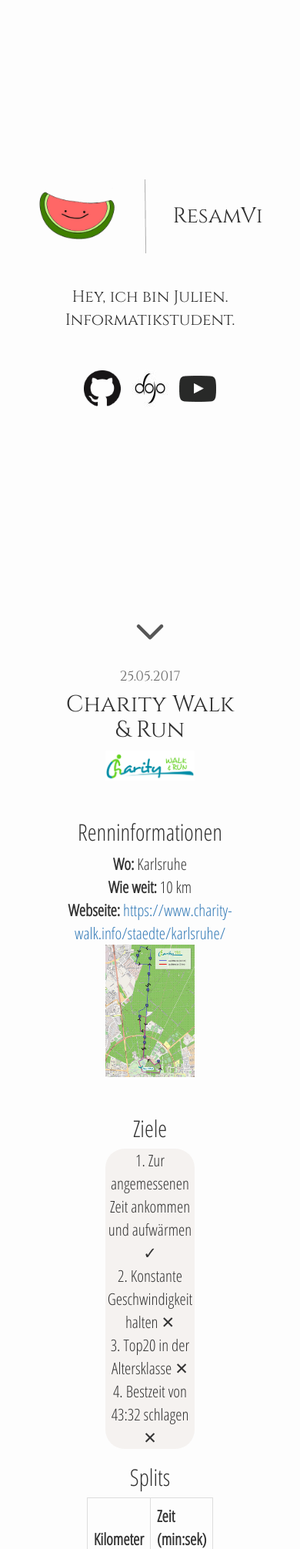
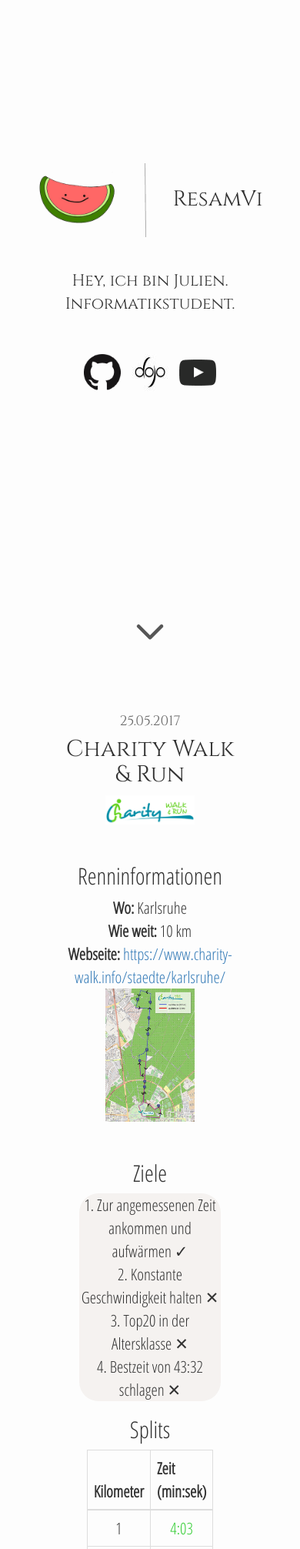
Before and after one commit to ResamVi/resamvi.de-old, a PHP site: page / in a window 390 px wide. Shown: the top 2012 px of the page at 77% size. Run offline with PHP 8.4, Linux system fonts and the light colour scheme; some libraries are stand-ins or nearby versions.

Commit message:
Tweak endless scrolling, make it mobile friendlier

```diff
--- a/css/style.css
+++ b/css/style.css
@@ -8,7 +8,7 @@
     background-color: #f5f2f0;
     border-radius: 25px;
 
-    width:50%;
+    width:80%;
     margin-left:auto;
     margin-right:auto;
 
@@ -121,8 +121,8 @@
 
 /* To align startpage vertically */
 #vertical-alignment {
-    min-height: 100%;
-    min-height: 100vh;
+    min-height: 95%;
+    min-height: 95vh;
     display: flex;
     align-items: center;
 }
@@ -137,7 +137,7 @@
 
 /* Holds the actual content, for horizontal alignment */
 #horizontal-alignment {
-    width:100vw;
+    width:95vw;
     height:50vh;
     position:relative;
 }
@@ -150,18 +150,16 @@
 }
 
 /* The arrow down at the bottom of the initial start page */
-#arrow {
-    position:absolute;
-    left:0;
-    right:0;
-    bottom:0;
-    margin-left:auto;
-    margin-right:auto;
-}
+.arrow-down {
+	  position:absolute;
+	  top:100vh;
+	  transform:translateY(-100%);
+	  width:100%;
+	}
 
 /* Used for the main text */
 #blog-entries {
-    margin:0 auto;
+    margin: 50px auto 0 auto;
     width:80%;
 }
 
@@ -214,7 +212,7 @@
 /* start of medium tablet styles */
 @media screen and (max-width: 767px) {
     .title {
-            font-size: 3em;
+        font-size: 3em;
     }
 
 
@@ -227,7 +225,7 @@
 /* start of phone styles */
 @media screen and (max-width: 479px) {
     .title {
-            font-size: 2em;
+        font-size: 2em;
     }
 
     .icons {
--- a/index.html
+++ b/index.html
@@ -3,11 +3,8 @@
     <head>
         <title>ResamVi | Coding, Animation, Video Editing</title>
 
-        <!-- CSS -->
-        <link rel="stylesheet"  type="text/css" href="css/style.css">
-
         <!-- Meta Tags -->
-        <meta name="viewport" content="width=device-width, initial-scale=1">
+        <meta name="viewport" content="width=device-width, initial-scale=0.8">
         <meta charset="utf-8" />
 
         <!-- Favicon -->
@@ -16,6 +13,9 @@
         <!-- Bootstrap -->
         <link rel="stylesheet" href="https://maxcdn.bootstrapcdn.com/bootstrap/3.3.7/css/bootstrap.min.css" integrity="sha384-BVYiiSIFeK1dGmJRAkycuHAHRg32OmUcww7on3RYdg4Va+PmSTsz/K68vbdEjh4u" crossorigin="anonymous">
 
+        <!-- CSS -->
+        <link rel="stylesheet"  type="text/css" href="css/style.css">
+
         <!-- jQuery -->
         <script src="https://ajax.googleapis.com/ajax/libs/jquery/3.2.1/jquery.min.js"></script>
 
@@ -23,9 +23,7 @@
         <link href="https://fonts.googleapis.com/css?family=Cinzel" rel="stylesheet">
         <link href="https://fonts.googleapis.com/css?family=Open+Sans+Condensed:300" rel="stylesheet">
 
-        <script async src="process/endless-scroll.js">
-
-        </script>
+        <script async src="process/endless-scroll.js"></script>
     </head>
 
 
@@ -61,8 +59,12 @@
                     </div>
                 </div>
 
-                <img src="img/arrowDown.png" alt="arrow down" id="arrow">
+            </div>
 
+            <div class="row arrow-down">
+              <div class="col-md-12">
+                <img class="img-responsive center-block" src="img/arrowDown.png" alt="arrow">
+              </div>
             </div>
 
             <!-- Second Page -->
--- a/process/endless-scroll.js
+++ b/process/endless-scroll.js
@@ -2,15 +2,17 @@
 
 var load = function() {
 
-    console.log($(document).height() - $(window).height());
-    console.log("scrollTop(): " + $(window).scrollTop());
+    //console.log($(document).height() - $(window).height());
+    //console.log("scrollTop(): " + $(window).scrollTop());
+    //console.log("Screen size: " + $(window).height());
 
     // End of the document reached?
-    if ($(document).height() - $(window).height() - 20 <= $(window).scrollTop()) {
+    if ($(document).height() - $(window).height() - 100 <= $(window).scrollTop()) {
 
         $.ajax({
             url: 'process/get-post.php',
             data: { count: entryCount },
+            async: false,
             dataType: 'html',
             success: function(html) {
                 $('#blog-entries').append(html);
```
